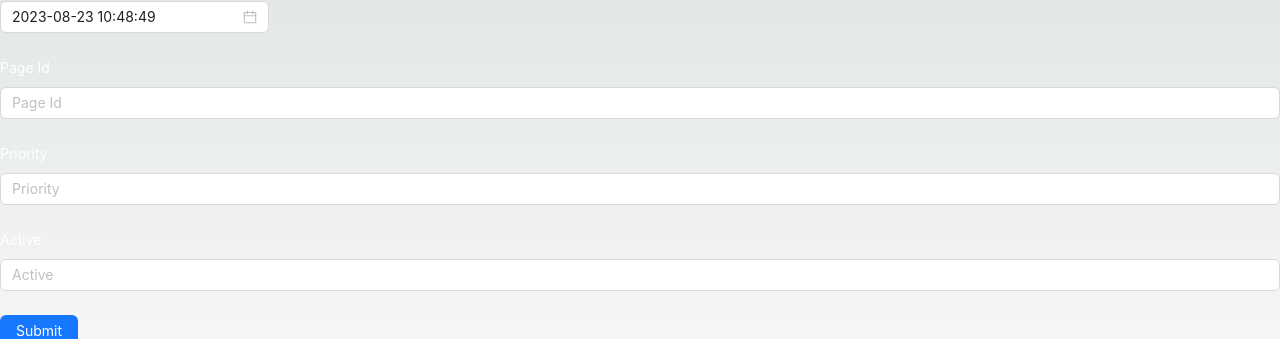
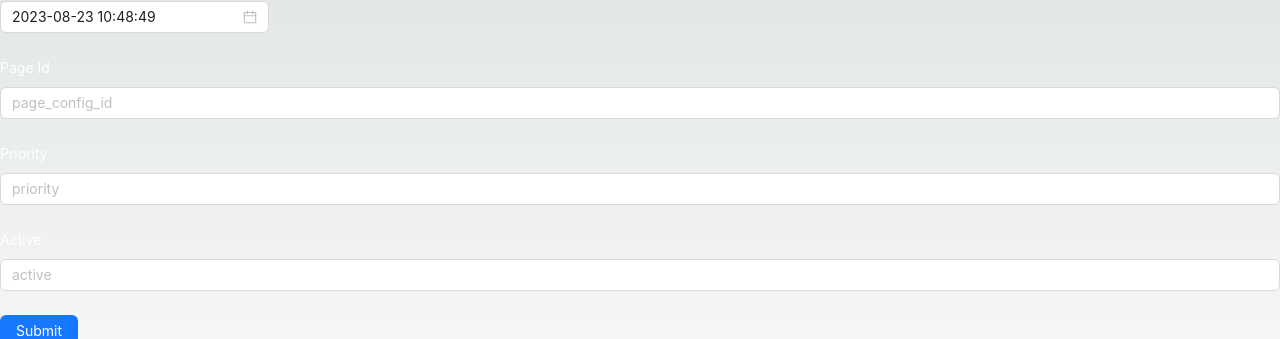
Before and after one commit to ChampionBuffalo1/fc-upm, a Next.js app: page /page_section/create in a window 1280 px wide. Shown: the part 267-606 px from the top of the page. Built offline with nearby package versions, Linux system fonts and the light colour scheme.

Commit message:
Allowing custom label and placeholders

```diff
--- a/src/components/Forms.tsx
+++ b/src/components/Forms.tsx
@@ -1,14 +1,15 @@
 "use client";
 
 import dayjs from "dayjs";
-import { useState } from "react";
+import { ReactNode, useState } from "react";
 import { RequiredMark } from "@/types/util";
 import { Button, DatePicker, Form, Input } from "antd";
 
 export type FormField = {
   name: string;
-  label: string;
+  label: string | ReactNode;
   required?: string;
+  placeholder?: string;
   type: "date" | "number" | "string";
   initialValue?: string | number | Date;
 }[];
@@ -46,7 +47,13 @@ export default function JsonForm({
         <Form.Item
           key={key}
           name={field.name}
-          label={<label className="text-white">{field.label}</label>}
+          label={
+            typeof field.label === "string" ? (
+              <label className="text-white">{field.label}</label>
+            ) : (
+              field.label
+            )
+          }
           rules={[
             {
               type: field.type !== "number" ? field.type : undefined,
@@ -65,7 +72,7 @@ export default function JsonForm({
           {field.type === "date" ? (
             <DatePicker showTime format="YYYY-MM-DD HH:mm:ss" />
           ) : (
-            <Input placeholder={field.label} />
+            <Input placeholder={field.placeholder || field.name} />
           )}
         </Form.Item>
       ))}
```
